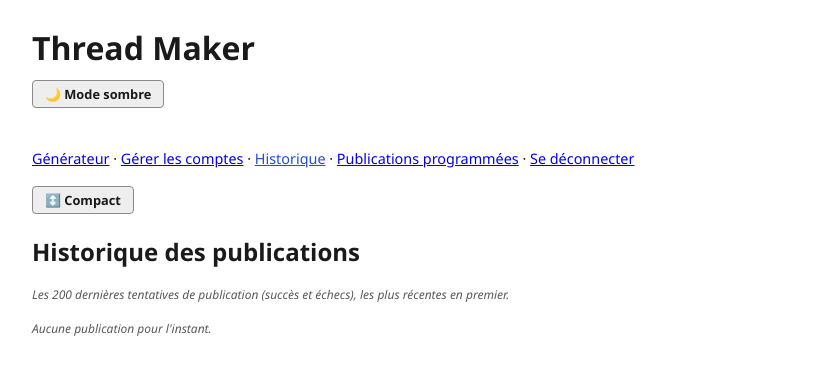
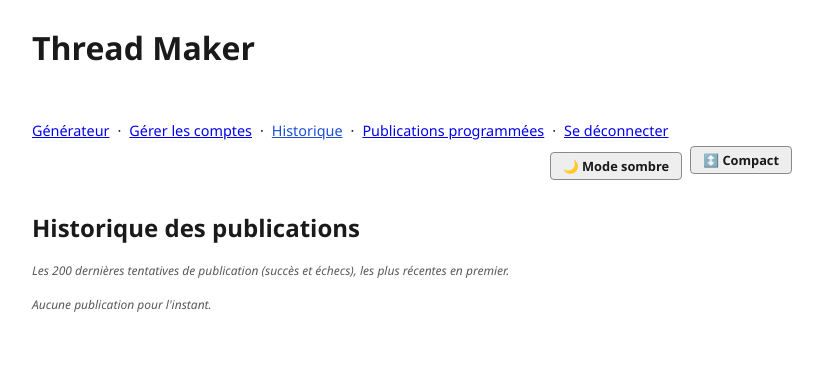
Before and after one commit to itsbudding/thread_maker, a PHP site: page /historique.php in a window 1280 px wide. Shown: the top 375 px of the page, without its empty margins (228-1051 px from the left). Run offline with PHP 8.4, Linux system fonts and the light colour scheme; the visitor is signed in with stand-in values (Sample User, id 1).

Commit message:
Corrige la lisibilité des onglets en mode clair et harmonise la nav
- color-scheme n'est plus fixé sans condition sur html (ce qui faisait suivre
  la préférence OS aux couleurs natives, notamment le texte des boutons
  d'onglets réseaux, indépendamment du thème choisi) ; il est désormais scopé
  aux blocs de thème existants, et [role="tab"] reçoit un color explicite.
- index.php plaçait l'include de la nav en dehors de <main>, contrairement
  aux 3 autres pages protégées ; il est maintenant aligné sur elles.
- lib/nav.php regroupe désormais les boutons de bascule thème/densité sur la
  même ligne que les liens de navigation, au lieu de boutons épars dans le
  <header> et sous la nav.

Co-Authored-By: Claude Sonnet 5 <noreply@anthropic.com>
Claude-Session: https://claude.ai/code/session_014Q1bcfvx7yaAyLspLkgnRH

```diff
--- a/comptes.php
+++ b/comptes.php
@@ -144,11 +144,9 @@ $jetonCsrf = Auth::jetonCsrf();
 	<body>
 		<header role="banner">
 			<h1>Thread Maker</h1>
-			<button id="bouton_theme" type="button" onclick="basculerTheme()">🌙 Mode sombre</button>
 		</header>
 		<main role="main">
-			<?php $pageCourante = "comptes"; include __DIR__."/lib/nav.php"; ?>
-			<button id="bouton_densite" type="button" onclick="basculerDensite()">↕️ Compact</button>
+			<?php $pageCourante = "comptes"; $afficherBoutonDensite = true; include __DIR__."/lib/nav.php"; ?>
 
 			<h2>Familles de comptes</h2>
 
--- a/historique.php
+++ b/historique.php
@@ -30,11 +30,9 @@ $publications = $pdo->query("
 	<body>
 		<header role="banner">
 			<h1>Thread Maker</h1>
-			<button id="bouton_theme" type="button" onclick="basculerTheme()">🌙 Mode sombre</button>
 		</header>
 		<main role="main">
-			<?php $pageCourante = "historique"; include __DIR__."/lib/nav.php"; ?>
-			<button id="bouton_densite" type="button" onclick="basculerDensite()">↕️ Compact</button>
+			<?php $pageCourante = "historique"; $afficherBoutonDensite = true; include __DIR__."/lib/nav.php"; ?>
 
 			<h2>Historique des publications</h2>
 			<p class="informations">Les 200 dernières tentatives de publication (succès et échecs), les plus récentes en premier.</p>
--- a/index.php
+++ b/index.php
@@ -340,10 +340,9 @@ Auth::exigerConnexion();
 	<body>
 		<header role="banner">
 			<h1>Thread Maker</h1>
-			<button id="bouton_theme" type="button" onclick="basculerTheme()">🌙 Mode sombre</button>
 		</header>
-		<?php $pageCourante = "index"; include __DIR__."/lib/nav.php"; ?>
 		<main role="main">
+			<?php $pageCourante = "index"; include __DIR__."/lib/nav.php"; ?>
 			<div id="formulaire">
 				<h2 id="form_lbl" class="visually-hidden">Formulaire de saisie</h2>
 				<form action="./" method="post" enctype="multipart/form-data">
--- a/lib/nav.php
+++ b/lib/nav.php
@@ -1,8 +1,10 @@
 <?php
 
 // Affiche la navigation commune à toutes les pages protégées, avec la page courante mise en
-// évidence. La page incluante doit définir $pageCourante avant d'inclure ce fichier, avec l'une
-// des valeurs : "index", "comptes", "historique", "planifications".
+// évidence, ainsi que les boutons de bascule thème/densité sur la même ligne. La page incluante
+// doit définir $pageCourante avant d'inclure ce fichier, avec l'une des valeurs : "index",
+// "comptes", "historique", "planifications". Elle peut aussi définir $afficherBoutonDensite = true
+// pour les pages qui ont un tableau de données (comptes, historique, planifications).
 function lienNav(string $cible, string $pageCourante, string $href, string $texte): string{
 	if($cible === $pageCourante){
 		return "<strong aria-current=\"page\">".h($texte)."</strong>";
@@ -10,13 +12,19 @@ function lienNav(string $cible, string $pageCourante, string $href, string $text
 	return "<a href=\"".h($href)."\">".h($texte)."</a>";
 }
 
+$afficherBoutonDensite = $afficherBoutonDensite ?? false;
+
 ?>
-<nav aria-label="Navigation principale">
-	<p>
-		<?php echo lienNav("index", $pageCourante, "./index.php", "Générateur"); ?> ·
-		<?php echo lienNav("comptes", $pageCourante, "./comptes.php", "Gérer les comptes"); ?> ·
-		<?php echo lienNav("historique", $pageCourante, "./historique.php", "Historique"); ?> ·
-		<?php echo lienNav("planifications", $pageCourante, "./planifications.php", "Publications programmées"); ?> ·
-		<a href="./logout.php" onclick="return confirm('Se déconnecter de Thread Maker ?');">Se déconnecter</a>
-	</p>
+<nav aria-label="Navigation principale" class="barre_navigation">
+	<?php echo lienNav("index", $pageCourante, "./index.php", "Générateur"); ?> ·
+	<?php echo lienNav("comptes", $pageCourante, "./comptes.php", "Gérer les comptes"); ?> ·
+	<?php echo lienNav("historique", $pageCourante, "./historique.php", "Historique"); ?> ·
+	<?php echo lienNav("planifications", $pageCourante, "./planifications.php", "Publications programmées"); ?> ·
+	<a href="./logout.php" onclick="return confirm('Se déconnecter de Thread Maker ?');">Se déconnecter</a>
+	<span class="barre_navigation_bascules">
+		<button id="bouton_theme" type="button" onclick="basculerTheme()">🌙 Mode sombre</button>
+		<?php if($afficherBoutonDensite): ?>
+			<button id="bouton_densite" type="button" onclick="basculerDensite()">↕️ Compact</button>
+		<?php endif; ?>
+	</span>
 </nav>
--- a/planifications.php
+++ b/planifications.php
@@ -53,11 +53,9 @@ $libellesStatut = [
 	<body>
 		<header role="banner">
 			<h1>Thread Maker</h1>
-			<button id="bouton_theme" type="button" onclick="basculerTheme()">🌙 Mode sombre</button>
 		</header>
 		<main role="main">
-			<?php $pageCourante = "planifications"; include __DIR__."/lib/nav.php"; ?>
-			<button id="bouton_densite" type="button" onclick="basculerDensite()">↕️ Compact</button>
+			<?php $pageCourante = "planifications"; $afficherBoutonDensite = true; include __DIR__."/lib/nav.php"; ?>
 
 			<h2>Publications programmées</h2>
 			<p class="informations">
--- a/style.css
+++ b/style.css
@@ -52,10 +52,6 @@ html{
 	color: var(--color-text);
 
 	font-family: "Segoe UI", Arial, sans-serif;
-
-	/* Laisse le navigateur adapter nativement les contrôles de formulaire et la barre de
-	   défilement au thème (utile même avant que nos propres styles ne s'appliquent). */
-	color-scheme: light dark;
 }
 body{
 	font-size: .9rem;
@@ -314,6 +310,20 @@ nav[aria-label="Navigation principale"] strong[aria-current="page"]{
 	text-decoration: underline;
 }
 
+.barre_navigation{
+	display: flex;
+	flex-wrap: wrap;
+	align-items: center;
+	gap: var(--space-1) var(--space-2);
+}
+.barre_navigation_bascules{
+	display: flex;
+	flex-wrap: wrap;
+	align-items: center;
+	gap: var(--space-2);
+	margin-left: auto;
+}
+
 .notification_publication{
 	font-size: .75rem;
 	align-self: center;
@@ -358,6 +368,7 @@ hr{
 [role="tab"]{
 	border:none;
 	background:none;
+	color: var(--color-text);
 	padding: var(--space-2) var(--space-3);
 	border-radius: var(--radius-sm) var(--radius-sm) 0 0;
 	transition: background-color var(--transition-fast);
@@ -563,6 +574,8 @@ footer img {
 
 @media (prefers-color-scheme: dark){
 	:root{
+		color-scheme: dark;
+
 		--color-bg: #121212;
 		--color-surface: #1E1E1E;
 		--color-surface-strong: #2A2A2A;
@@ -585,6 +598,11 @@ footer img {
    ci-dessus : [data-theme] a une spécificité plus forte que le bloc @media et gagne donc
    toujours, qu'il s'agisse de forcer le sombre sur un système clair ou l'inverse. */
 :root[data-theme="sombre"]{
+	/* Force les contrôles natifs (barre de défilement, etc.) à suivre le choix manuel plutôt
+	   que la préférence OS — voir [role="tab"] et consorts qui, eux, ont maintenant un `color`
+	   explicite et n'en dépendent plus. */
+	color-scheme: dark;
+
 	--color-bg: #121212;
 	--color-surface: #1E1E1E;
 	--color-surface-strong: #2A2A2A;
@@ -598,6 +616,8 @@ footer img {
 }
 
 :root[data-theme="clair"]{
+	color-scheme: light;
+
 	--color-bg: #FFFFFF;
 	--color-surface: #F5F5F5;
 	--color-surface-strong: #EEEEEE;
```
